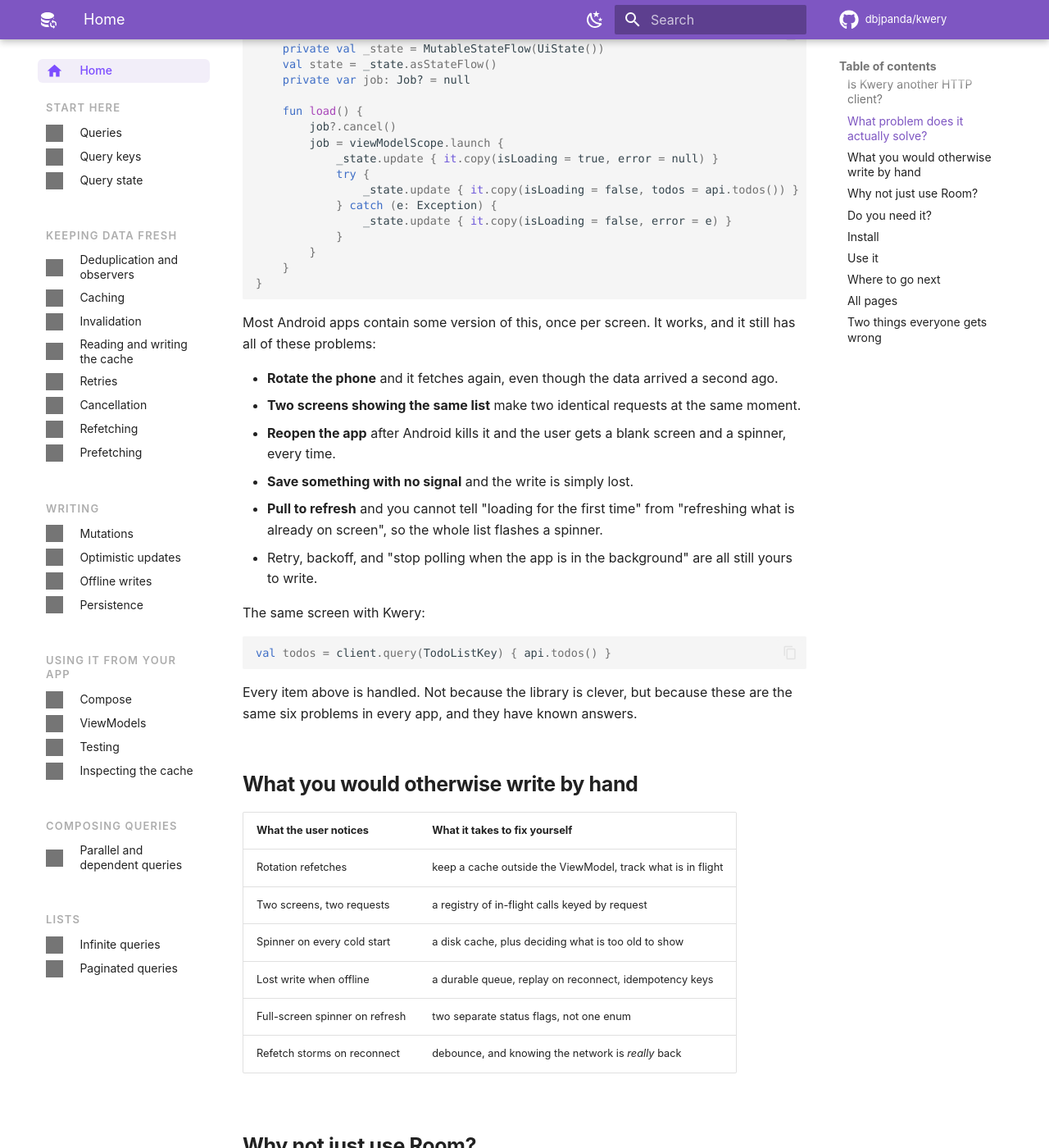
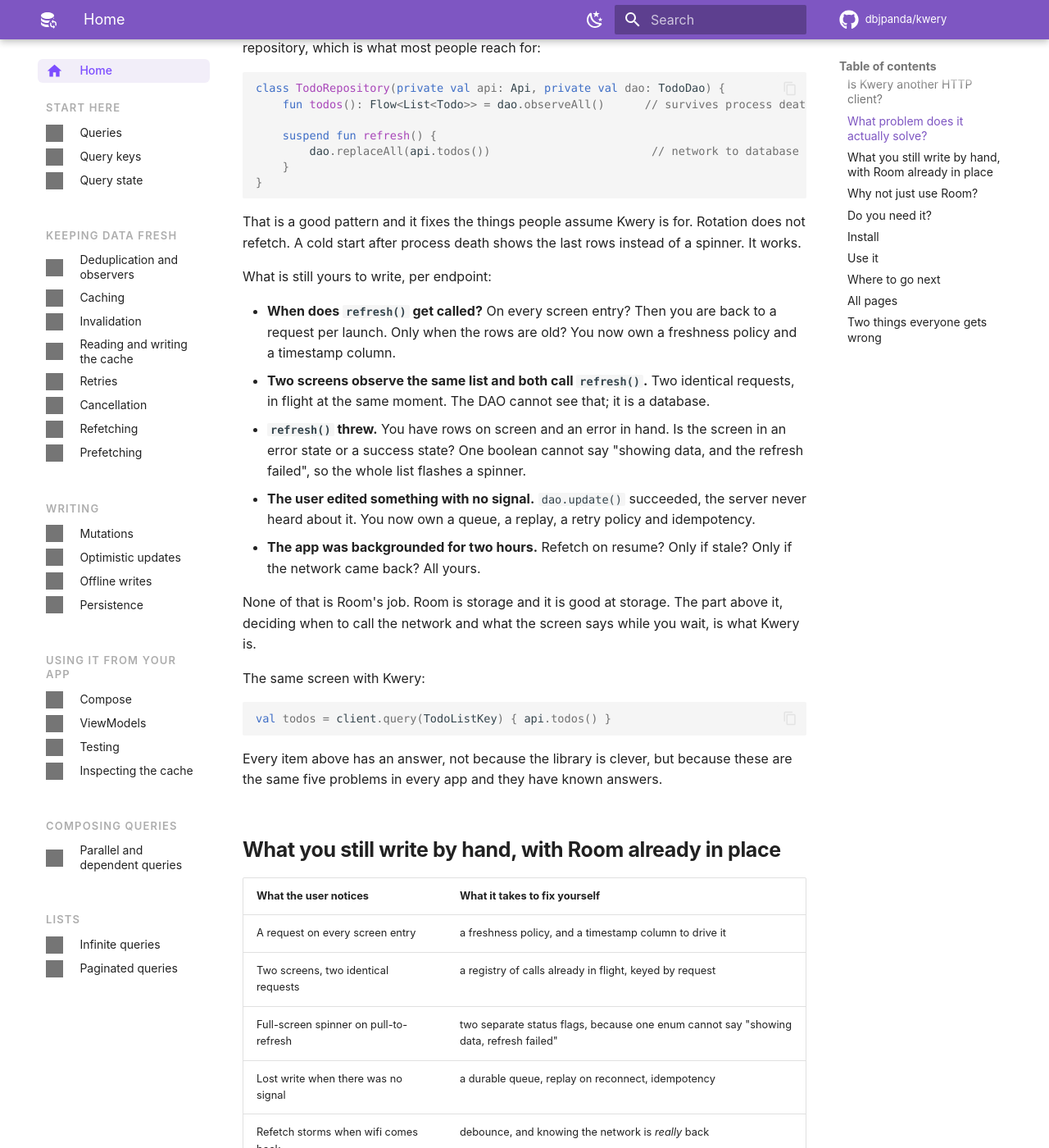
Before and after one commit to dbjpanda/kwery, an MkDocs documentation site: the page built from docs/README.md, in a window 1280 px wide and 1400 px high, scrolled down 917 px. Shown: the whole window at 82% size. Built offline with MkDocs 1.6.1 and Material for MkDocs 9.7.7, drawn with Linux system fonts in a browser that asks for light colours; comment, search, counter and statistics services are not loaded; some of the changed text lies outside the part shown.

Commit message:
docs: reposition from "offline-first caching" to server state
Three separate people on the launch thread opened with "just use Room",
and the top one of those was upvoted well above the reply. That is the
positioning, not the commenters.

Three causes, all in the README:

- "Offline-first" is Google's own term for the Room-as-source-of-truth
  pattern, so the first four words told an Android developer this is
  something they already have.
- The strawman was a bare ViewModel with a MutableStateFlow and no cache
  at all, so the honest reaction was "you just did not use Room".
- Three of the six problem bullets (rotation, cold-start spinner, lost
  offline write) are things readers believe Room already fixes.

Now: the tagline is "Server state for Android", the distinction is stated
in the second line, and the strawman is a Room-backed repository with the
five things you still hand-write around it. The hand-written table assumes
Room is already in place, so every row is genuinely outside its scope.

The Why-not-Room section is tightened rather than dropped, and keeps its
anchor, because two replies on the launch thread link to it.

Option names in the new copy verified against QueryOptions.kt:
refetchOnMount, refetchOnFocus, refetchOnReconnect, refetchInterval,
refetchIntervalInBackground.

social-preview.svg text updated to match. The .png beside it is NOT
regenerated: there is no SVG rasteriser on this machine, so the card
GitHub actually serves still carries the old wording.

````diff
--- a/docs/README.md
+++ b/docs/README.md
@@ -1,7 +1,9 @@
 # Kwery
 
-**Offline-first caching for Android.** Your screens ask for data. Kwery decides
-what to serve, what to refresh, and what to queue until the network returns.
+**Server state for Android.** Kwery decides when your app calls the network,
+what to show while it waits, and what to keep when it fails.
+
+Room stores data you own. Kwery manages data someone else owns.
 
 Built on coroutines and Flow. Works from a ViewModel or from Compose.
 
@@ -33,42 +35,43 @@
 
 ## What problem does it actually solve?
 
-Here is a normal screen that loads a list. No library, just coroutines:
+Not persistence. Here is the version that already has persistence, a
+Room-backed repository, which is what most people reach for:
 
 ```kotlin
-class TodoViewModel(private val api: Api) : ViewModel() {
-    private val _state = MutableStateFlow(UiState())
-    val state = _state.asStateFlow()
-    private var job: Job? = null
+class TodoRepository(private val api: Api, private val dao: TodoDao) {
+    fun todos(): Flow<List<Todo>> = dao.observeAll()      // survives process death
 
-    fun load() {
-        job?.cancel()
-        job = viewModelScope.launch {
-            _state.update { it.copy(isLoading = true, error = null) }
-            try {
-                _state.update { it.copy(isLoading = false, todos = api.todos()) }
-            } catch (e: Exception) {
-                _state.update { it.copy(isLoading = false, error = e) }
-            }
-        }
+    suspend fun refresh() {
+        dao.replaceAll(api.todos())                        // network to database
     }
 }
 ```
 
-Most Android apps contain some version of this, once per screen. It works, and
-it still has all of these problems:
+That is a good pattern and it fixes the things people assume Kwery is for.
+Rotation does not refetch. A cold start after process death shows the last
+rows instead of a spinner. It works.
 
-- **Rotate the phone** and it fetches again, even though the data arrived a
-  second ago.
-- **Two screens showing the same list** make two identical requests at the same
-  moment.
-- **Reopen the app** after Android kills it and the user gets a blank screen and
-  a spinner, every time.
-- **Save something with no signal** and the write is simply lost.
-- **Pull to refresh** and you cannot tell "loading for the first time" from
-  "refreshing what is already on screen", so the whole list flashes a spinner.
-- Retry, backoff, and "stop polling when the app is in the background" are all
-  still yours to write.
+What is still yours to write, per endpoint:
+
+- **When does `refresh()` get called?** On every screen entry? Then you are
+  back to a request per launch. Only when the rows are old? You now own a
+  freshness policy and a timestamp column.
+- **Two screens observe the same list and both call `refresh()`.** Two
+  identical requests, in flight at the same moment. The DAO cannot see that;
+  it is a database.
+- **`refresh()` threw.** You have rows on screen and an error in hand. Is the
+  screen in an error state or a success state? One boolean cannot say
+  "showing data, and the refresh failed", so the whole list flashes a spinner.
+- **The user edited something with no signal.** `dao.update()` succeeded, the
+  server never heard about it. You now own a queue, a replay, a retry policy
+  and idempotency.
+- **The app was backgrounded for two hours.** Refetch on resume? Only if
+  stale? Only if the network came back? All yours.
+
+None of that is Room's job. Room is storage and it is good at storage. The
+part above it, deciding when to call the network and what the screen says
+while you wait, is what Kwery is.
 
 The same screen with Kwery:
 
@@ -76,50 +79,47 @@
 val todos = client.query(TodoListKey) { api.todos() }
 ```
 
-Every item above is handled. Not because the library is clever, but because
-these are the same six problems in every app, and they have known answers.
+Every item above has an answer, not because the library is clever, but because
+these are the same five problems in every app and they have known answers.
 
-## What you would otherwise write by hand
+## What you still write by hand, with Room already in place
 
 | What the user notices | What it takes to fix yourself |
 |---|---|
-| Rotation refetches | keep a cache outside the ViewModel, track what is in flight |
-| Two screens, two requests | a registry of in-flight calls keyed by request |
-| Spinner on every cold start | a disk cache, plus deciding what is too old to show |
-| Lost write when offline | a durable queue, replay on reconnect, idempotency keys |
-| Full-screen spinner on refresh | two separate status flags, not one enum |
-| Refetch storms on reconnect | debounce, and knowing the network is *really* back |
+| A request on every screen entry | a freshness policy, and a timestamp column to drive it |
+| Two screens, two identical requests | a registry of calls already in flight, keyed by request |
+| Full-screen spinner on pull-to-refresh | two separate status flags, because one enum cannot say "showing data, refresh failed" |
+| Lost write when there was no signal | a durable queue, replay on reconnect, idempotency |
+| Refetch storms when wifi comes back | debounce, and knowing the network is *really* back |
+| Polling that keeps running in the background | tie the interval to process lifecycle |
+
+Kwery's answers to those are `staleTime`, in-flight deduplication, the two
+status axes, `OfflineQueue`, `refetchOnReconnect`, and
+`refetchIntervalInBackground`.
 
 ## Why not just use Room?
 
-Often you should, and Kwery does not replace it. `kwery-persist-room` stores
-Kwery's cache *in* Room.
+Often you should, and it is not either/or. `kwery-persist-room` stores Kwery's
+cache *in* Room.
 
-Room plus Flow already gives you a reactive local source of truth that survives
-process death, which covers one of the harder rows in the table above and is
-why this question comes up every time. If that is all you need, stop reading.
-You do not need Kwery.
+Room plus Flow gives you a reactive local source of truth that survives process
+death. If that is all you need, stop reading. You do not need Kwery.
 
-What Room does not decide for you:
+The difference is what each one decides. Room decides nothing about the
+network. It stores what you hand it, and every question in the section above,
+when to refresh, whether two callers become one request, what the screen says
+when a refresh fails while rows are on screen, is still yours to answer once
+per endpoint.
 
-| The question | Room's answer |
-|---|---|
-| Two screens ask for the same thing at once. One request, or two? | Not its problem. It is a database. |
-| These rows are 40 seconds old. Refetch, or show them? | You write that policy. |
-| The user edited something on a train. When does it reach the server? | You write the queue, the replay and the retry. |
-| The refetch failed but the cache is warm. Error, or stale rows? | You write that too. |
-
-Room is the storage. What you write by hand around it is the network-to-database
-sync, once per endpoint, coming out slightly different each time. That layer is
-what Kwery is.
+Room is the storage. Kwery is the policy above it.
 
 ## Do you need it?
 
 **Probably yes if** your app reads data from a server on more than one screen,
 or the same data appears in more than one place, or users use it on a train.
 
-**Probably not if** your app fetches once at startup and never again, or all
-your data is local.
+**Probably not if** your app fetches once at startup and never again, all your
+data is local, or a Room repository with a manual refresh is genuinely enough.
 
 ## Install
 
````
Also changed, not shown: README.md (+58 -58 lines), docs/assets/social-preview.svg.
